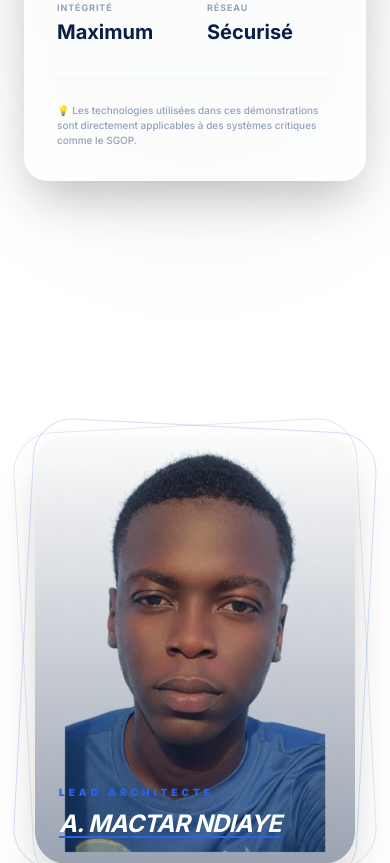
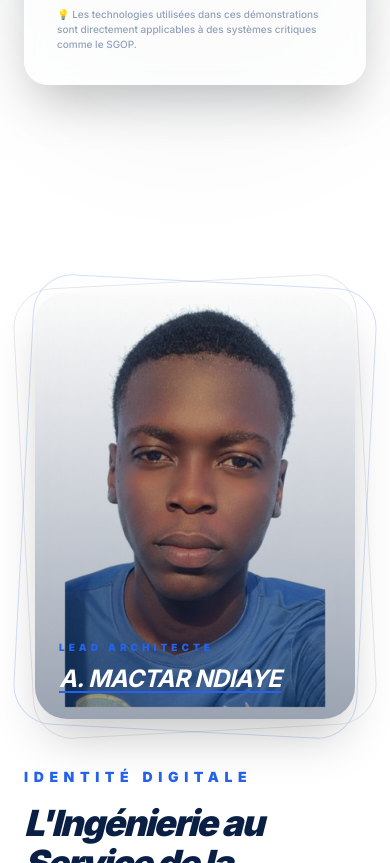
Before and after one commit to mactar27/wockytech, a Next.js app: page / in a window 390 px wide. Shown: the part 1137-2000 px from the top of the page. Built offline with nearby package versions, Linux system fonts and the light colour scheme.

Commit message:
Optimisation de la responsivité et finalisation de l'identité visuelle (QR Code, Favicon)

```diff
--- a/src/app/intelligence/page.tsx
+++ b/src/app/intelligence/page.tsx
@@ -75,7 +75,7 @@ export default function Intelligence() {
       </nav>
 
       {/* HERO SECTION */}
-      <section className="relative z-10 max-w-4xl mx-auto px-6 pt-20 space-y-12">
+      <section className="relative z-10 max-w-4xl mx-auto px-6 pt-10 md:pt-20 space-y-12">
         <motion.div
           initial={{ opacity: 0, y: 20 }}
           animate={{ opacity: 1, y: 0 }}
--- a/src/app/page.tsx
+++ b/src/app/page.tsx
@@ -104,6 +104,7 @@ export default function Home() {
 
       <nav className="relative z-10 flex justify-between items-center px-6 md:px-12 py-8 max-w-7xl mx-auto">
         <div className="relative flex items-center justify-center">
+           <div className="w-[180px] md:w-[300px]">
              <Image
                src="/logo.png"
                alt="WockyTech Logo"
@@ -111,6 +112,7 @@ export default function Home() {
                height={120}
                className="object-contain hover:scale-105 transition-transform duration-500"
              />
+           </div>
         </div>
 
         <div className="hidden lg:flex items-center space-x-10 text-[10px] font-black uppercase tracking-[0.2em] text-slate-500">
@@ -151,7 +153,7 @@ export default function Home() {
               <span className="text-[9px] font-bold text-slate-500 uppercase tracking-widest">Système Opérationnel</span>
             </div>
 
-            <h1 className="text-6xl md:text-8xl font-black tracking-tighter text-brand-navy leading-[0.9]">
+            <h1 className="text-5xl md:text-8xl font-black tracking-tighter text-brand-navy leading-[0.9]">
               Technologies<br />
               <span className="text-slate-300">Souveraines.</span>
             </h1>
@@ -216,9 +218,9 @@ export default function Home() {
       </section>
 
       {/* LEAD ARCHITECT SECTION */}
-      <section className="relative z-10 py-32">
+      <section className="relative z-10 py-20 lg:py-32">
         <div className="max-w-7xl mx-auto px-6 md:px-12">
-          <div className="grid grid-cols-1 lg:grid-cols-2 gap-20 items-center">
+          <div className="grid grid-cols-1 lg:grid-cols-2 gap-12 lg:gap-20 items-center">
             <motion.div
               initial={{ opacity: 0, y: 20 }}
               animate={{ opacity: 1, y: 0 }}
```
Lines whose indentation alone changed are shown as unchanged.
